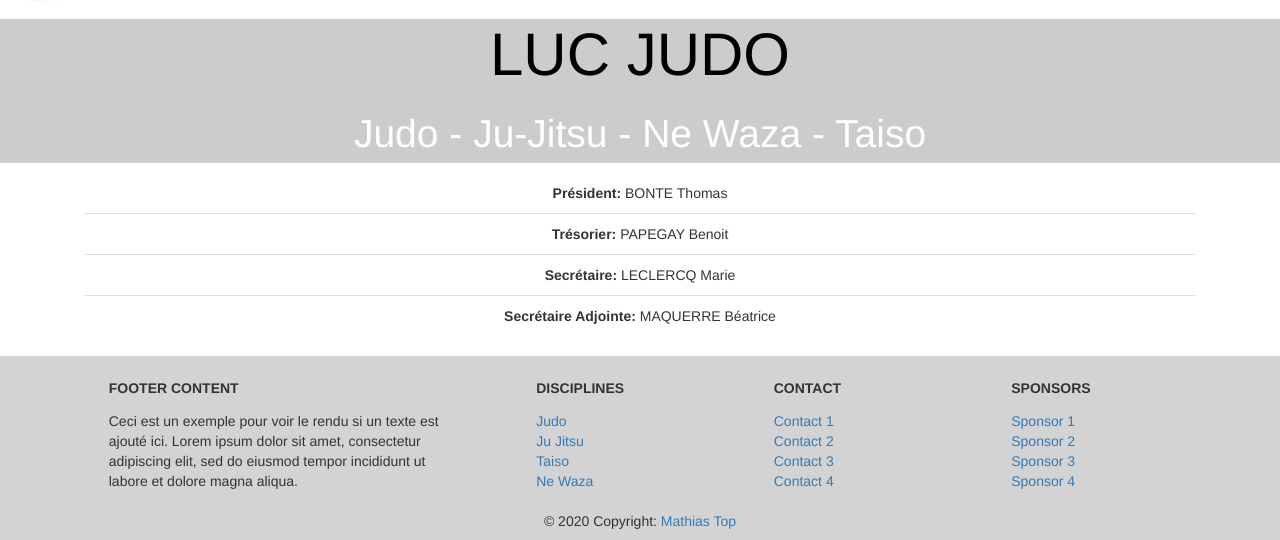
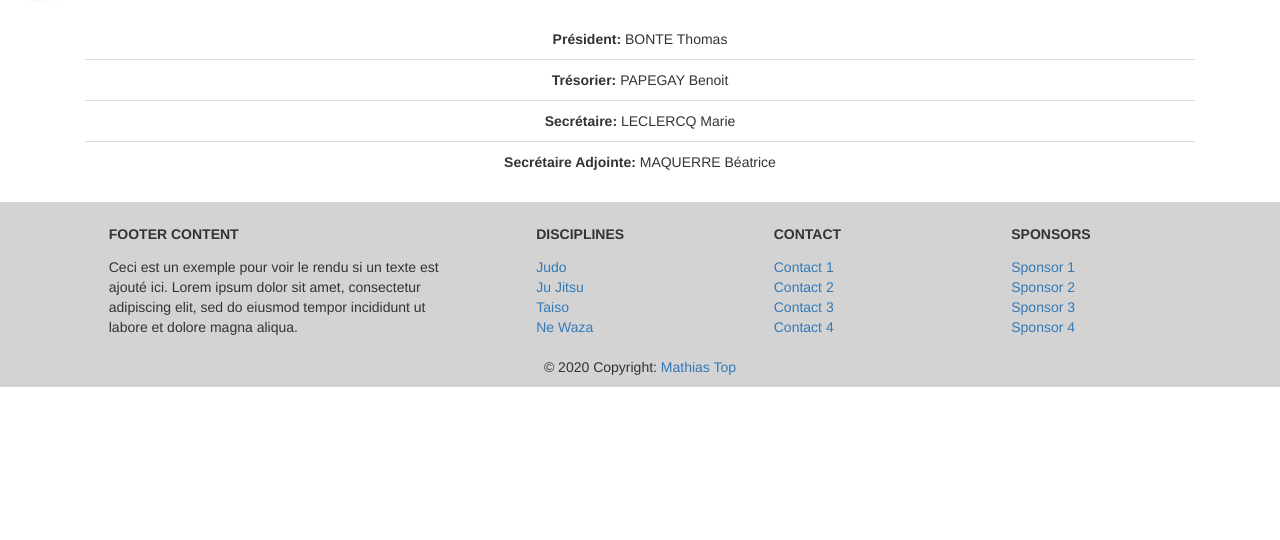
Before and after one commit to mathiastop/site-lille-judo, a Symfony app: template templates/club/bureau.html.twig in a window 1280 px wide. Shown: the part 63-603 px from the top of the page. Run offline with Twig, Linux system fonts and the light colour scheme; the template is opened without the code that fills it, so the values that code supplies are empty; grey boxes labelled with a size stand in for pictures from a placeholder-image service; some libraries are stand-ins or nearby versions.

Commit message:
[~] move Luc Judo band from base to index

```diff
--- a/templates/acceuil/index.html.twig
+++ b/templates/acceuil/index.html.twig
@@ -3,6 +3,12 @@
 {% block title %}Acceuil - Lille Judo{% endblock %}
 
 {% block body %}
+    <div class="text-center" style="background-image: url('https://dummyimage.com/1000x800/a80202/ffffff')">
+        <h1 class="display-1" style="color: black">
+            LUC JUDO<br/>
+            <small class="text-white">Judo - Ju-Jitsu - Ne Waza - Taiso</small>
+        </h1>
+    </div>
     <div class="container">
         <table class="table">
             <thead>
--- a/templates/base.html.twig
+++ b/templates/base.html.twig
@@ -100,12 +100,6 @@
                 <a href="{{ path('app_logout') }}">Logout</a>
             </div>
         {% endif %}
-        <div class="text-center" style="background-image: url('https://dummyimage.com/1000x800/a80202/ffffff')">
-            <h1 class="display-1" style="color: black">
-                LUC JUDO<br/>
-                <small class="text-white">Judo - Ju-Jitsu - Ne Waza - Taiso</small>
-            </h1>
-        </div>
         {% block body %}{% endblock %}
         {% block javascripts %}{% endblock %}
         <footer class="footer pt-4">
```
